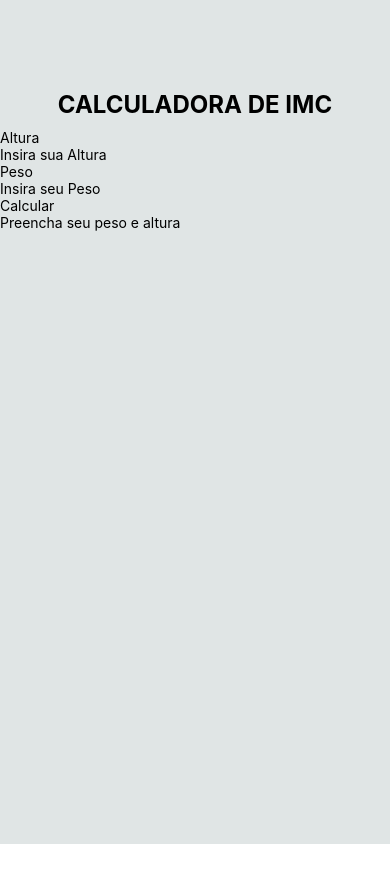
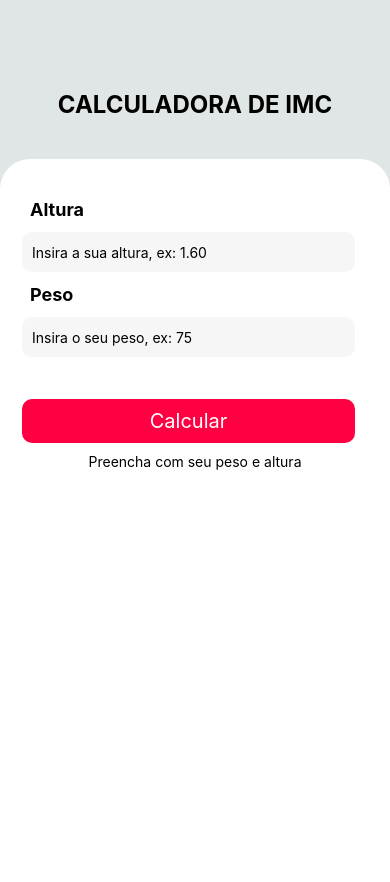
Before and after one commit to TatianePatriota/bmi-calculator, a React Native app: screen / in a window 390 px wide. Shown: the top 882 px of the page. Before the commit the page ends 844 px from the top, so only its background shows below. Built offline with nearby package versions, Linux system fonts and the light colour scheme.

Commit message:
add styles in form

```diff
--- a/src/components/FormMain/FormMain.js
+++ b/src/components/FormMain/FormMain.js
@@ -1,12 +1,14 @@
 import React, { useState } from "react";
-import { Text, TextInput, View } from "react-native";
+import { Text, TextInput, View, TouchableOpacity } from "react-native";
 import ResultImc from "../ResultImc/ResultImc";
-import { TouchableOpacity } from "react-native";
+import { styles } from "./style";
 
 export default function FormMain() {
   const [height, setHeight] = useState(null);
   const [weight, setWeight] = useState(null);
-  const [messageImc, setMessageImc] = useState("Preencha seu peso e altura");
+  const [messageImc, setMessageImc] = useState(
+    "Preencha com seu peso e altura"
+  );
   const [imc, setImc] = useState(null);
   const [textButton, setTextButton] = useState("Calcular");
 
@@ -19,7 +21,7 @@ export default function FormMain() {
       imcCalculator();
       setHeight(null);
       setWeight(null);
-      setMessageImc("Seu IMC é igual:");
+      setMessageImc("Seu IMC é igual a:");
       setTextButton("Calcular novamente");
       return;
     }
@@ -29,24 +31,31 @@ export default function FormMain() {
   }
 
   return (
-    <View>
-      <View>
-        <Text>Altura</Text>
+    <View style={styles.formContext}>
+      <View style={styles.form}>
+        <Text style={styles.formLabel}>Altura</Text>
         <TextInput
-          placeholder="Insira sua Altura"
-          keyboardType="numeric"
+          style={styles.input}
+          placeholder="Insira a sua altura, ex: 1.60 "
+          keyboardType="numbers-and-punctuation"
           onChangeText={setHeight}
           value={height}
         />
-        <Text>Peso</Text>
+        <Text style={styles.formLabel}>Peso</Text>
         <TextInput
-          placeholder="Insira seu Peso"
+          style={styles.input}
+          placeholder="Insira o seu peso, ex: 75"
           keyboardType="numeric"
           onChangeText={setWeight}
           value={weight}
         />
-        <TouchableOpacity>
-          <Text onPress={() => validationImc()}>{textButton}</Text>
+        <TouchableOpacity style={styles.buttonCalculator}>
+          <Text
+            onPress={() => validationImc()}
+            style={styles.textButtonCalculator}
+          >
+            {textButton}
+          </Text>
         </TouchableOpacity>
       </View>
       <ResultImc messageResultImc={messageImc} imcResult={imc} />
--- a/src/components/FormMain/style.js
+++ b/src/components/FormMain/style.js
@@ -0,0 +1,49 @@
+import { StyleSheet } from "react-native";
+
+export const styles = StyleSheet.create({
+  formContext: {
+    width: "100%",
+    height: "100%",
+    bottom: 0,
+    backgroundColor: "#ffffff",
+    alignItems: "center",
+    marginTop: 30,
+    borderTopLeftRadius: 30,
+    borderTopRightRadius: 30,
+  },
+  form: {
+    width: "100%",
+    height: "auto",
+    marginTop: 30,
+    padding: 10,
+  },
+  formLabel: {
+    color: "#000000",
+    fontSize: 18,
+    paddingLeft: 20,
+    fontWeight: "bold",
+  },
+  input: {
+    width: "90%",
+    backgroundColor: "#f6f6f6",
+    height: 40,
+    margin: 12,
+    paddingLeft: 10,
+    borderRadius: 10,
+  },
+  buttonCalculator: {
+    borderRadius: 10,
+    alignItems: "center",
+    justifyContent: "center",
+    width: "90%",
+    backgroundColor: "#FF0043",
+    paddingTop: 10,
+    paddingBottom: 10,
+    marginLeft: 12,
+    marginTop: 30,
+  },
+  textButtonCalculator: {
+    fontSize: 20,
+    color: "#ffffff",
+  },
+});
```
